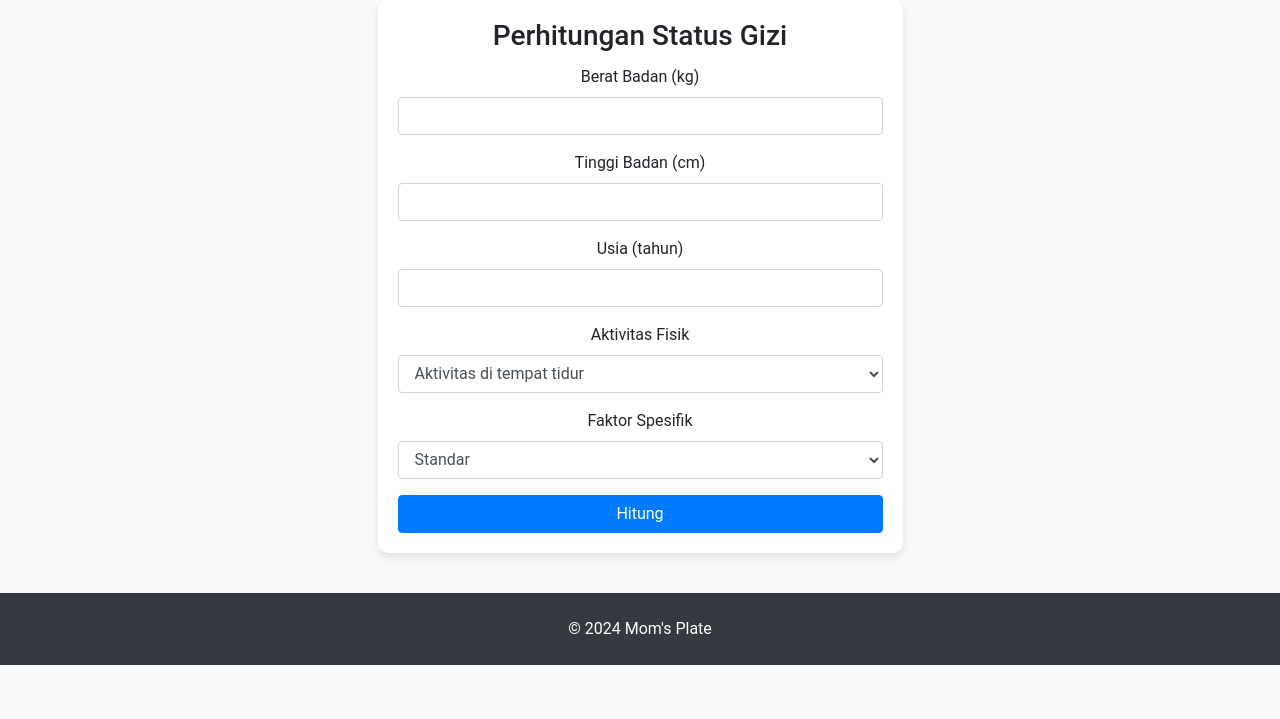
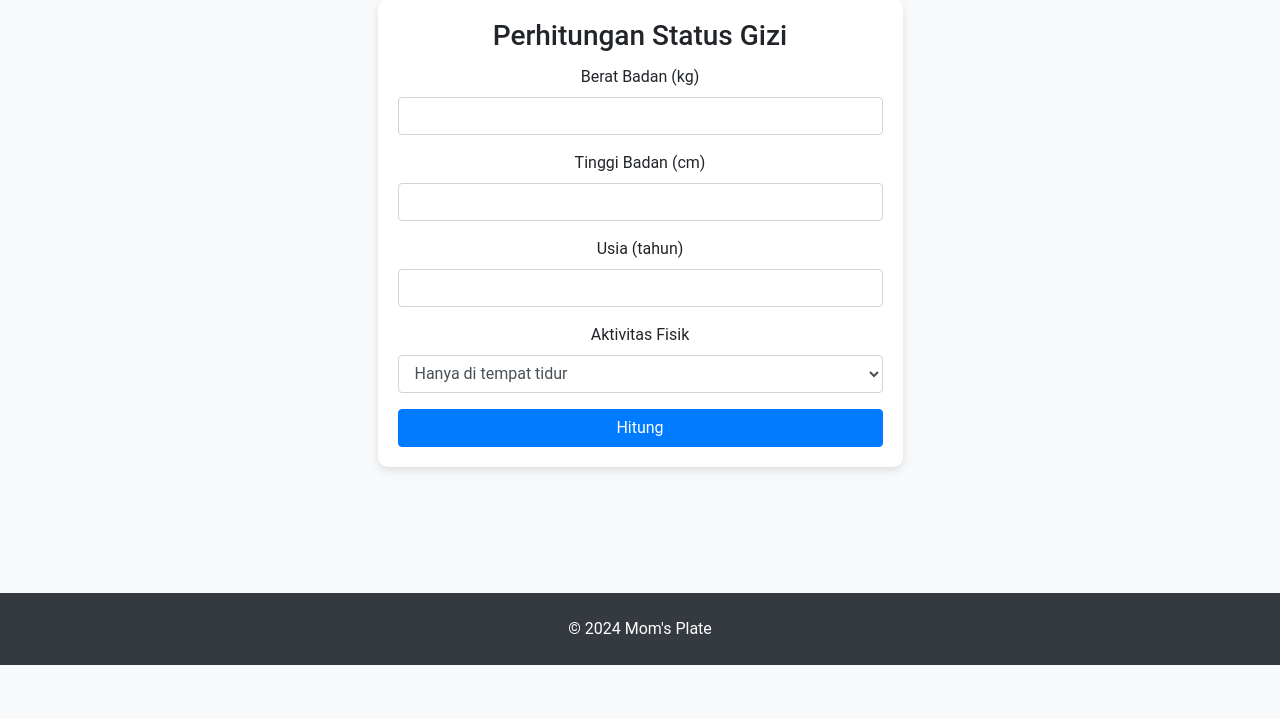
Before and after one commit to deaamelias/momsplatepkm, a PHP site: page /cekkg.php in a window 1280 px wide. Shown: the part 135-854 px from the top of the page. Run offline with PHP 8.4, Linux system fonts and the light colour scheme; some libraries are stand-ins or nearby versions.

Commit message:
perhitungan

```diff
--- a/cekkg.php
+++ b/cekkg.php
@@ -95,18 +95,10 @@
     <div class="form-group">
         <label for="aktivitas">Aktivitas Fisik</label>
         <select class="form-control" id="aktivitas" name="aktivitas" required>
-        <option value="tidur">Aktivitas di tempat tidur</option>
+        <option value="tidur">Hanya di tempat tidur</option>
             <option value="ringan">Ringan</option>
             <option value="sedang">Sedang</option>
             <option value="berat">Berat</option>
-        </select>
-    </div>
-    <div class="form-group">
-        <label for="fs">Faktor Spesifik</label>
-        <select class="form-control" id="fs" name="fs" required>
-            <option value="standar">Standar</option>
-            <option value="hamil">Hamil</option>
-            <option value="menyusui">Menyusui</option>
         </select>
     </div>
     <button type="submit" class="btn btn-primary btn-block">Hitung</button> <!-- Mengubah tombol menjadi full width -->
```
Also changed, not shown: hasilcekkg.php (+4 -16 lines).
